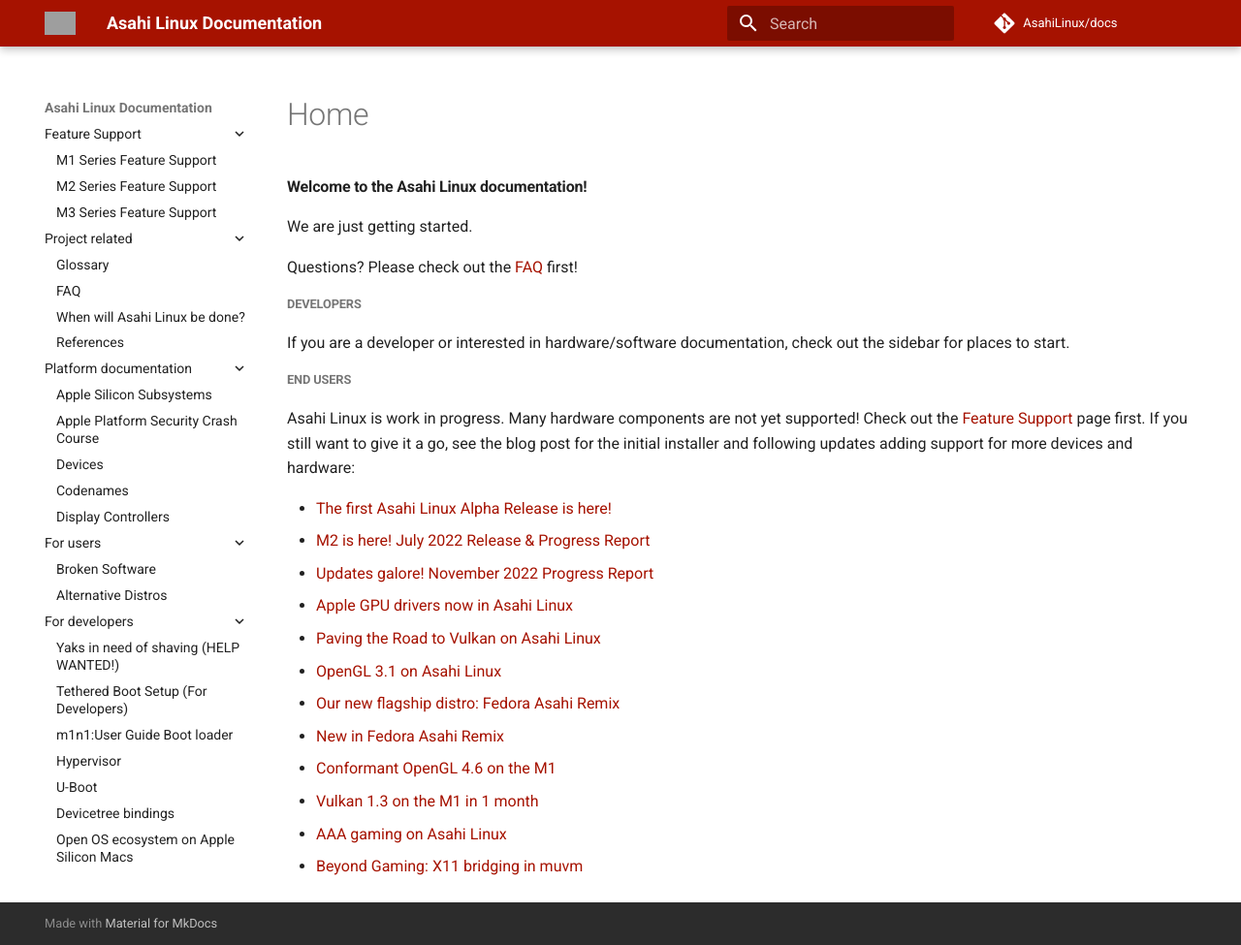
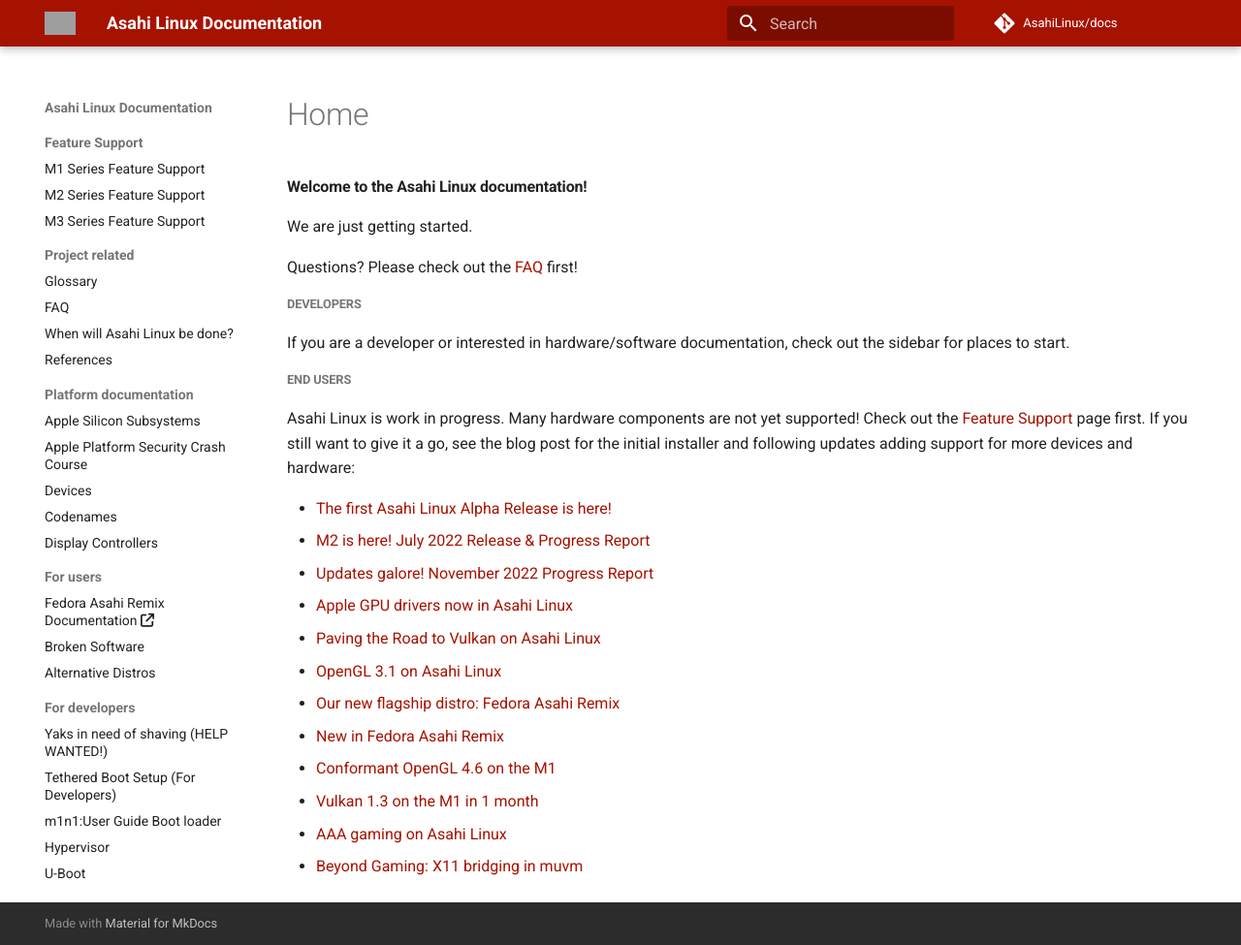
Before and after one commit to AsahiLinux/docs, an MkDocs documentation site: the page built from docs/index.md, in a window 1280 px wide and 975 px high. Shown: the whole window at 97% size. Built offline with MkDocs 1.6.1 and Material for MkDocs 9.7.7, drawn with Linux system fonts in a browser that asks for light colours; comment, search, counter and statistics services are not loaded; grey boxes are pictures that could not be loaded.

Commit message:
Enable sections and link to the Remix docs
Signed-off-by: Davide Cavalca <davide@cavalca.name>

```diff
--- a/mkdocs.yml
+++ b/mkdocs.yml
@@ -21,6 +21,7 @@
     - Codenames: Codenames.md
     - Display Controllers: Display-Controllers.md
   - For users:
+    - Fedora Asahi Remix Documentation <i class="fa-solid fa-arrow-up-right-from-square"></i>: https://docs.fedoraproject.org/en-US/fedora-asahi-remix/
     - Broken Software: Broken-Software.md
     - Alternative Distros: SW-Alternative-Distros.md
   - For developers:
@@ -42,9 +43,11 @@
   features:
     - navigation.expand
     - navigation.instant
+    - navigation.sections
     - navigation.tracking
     - navigation.top
     - toc.integrate
+  custom_dir: overrides
 
 extra_css:
   - stylesheets/extra.css
--- /dev/null
+++ b/overrides/main.html
@@ -0,0 +1,5 @@
+{% extends "base.html" %}
+
+{% block extrahead %}
+<link rel="stylesheet" href="https://cdnjs.cloudflare.com/ajax/libs/font-awesome/6.7.1/css/all.min.css" integrity="sha512-5Hs3dF2AEPkpNAR7UiOHba+lRSJNeM2ECkwxUIxC1Q/FLycGTbNapWXB4tP889k5T5Ju8fs4b1P5z/iB4nMfSQ==" crossorigin="anonymous" referrerpolicy="no-referrer" />
+{% endblock %}
```
